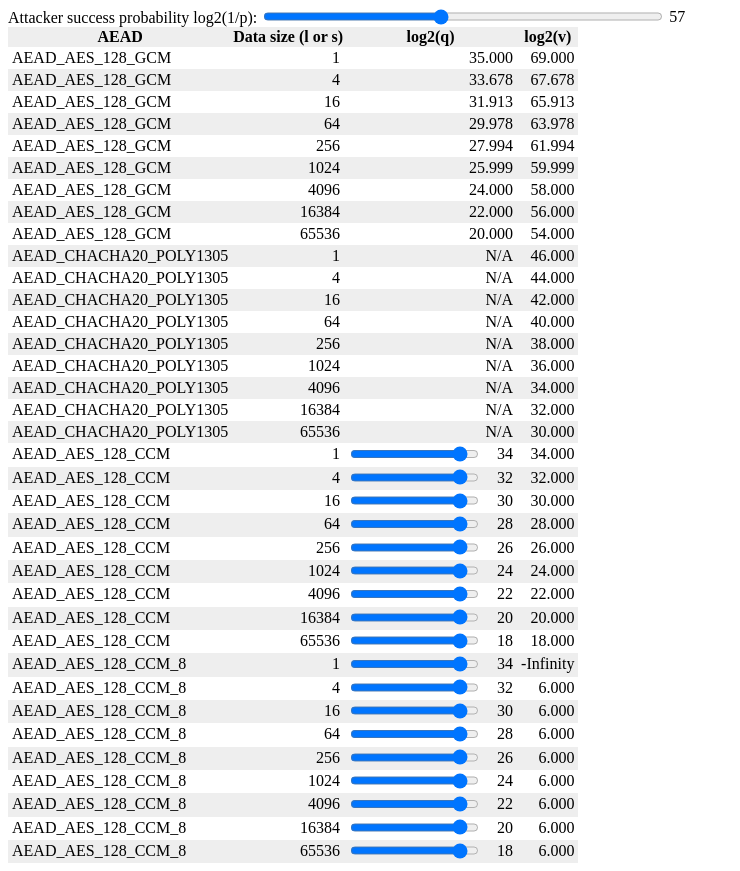
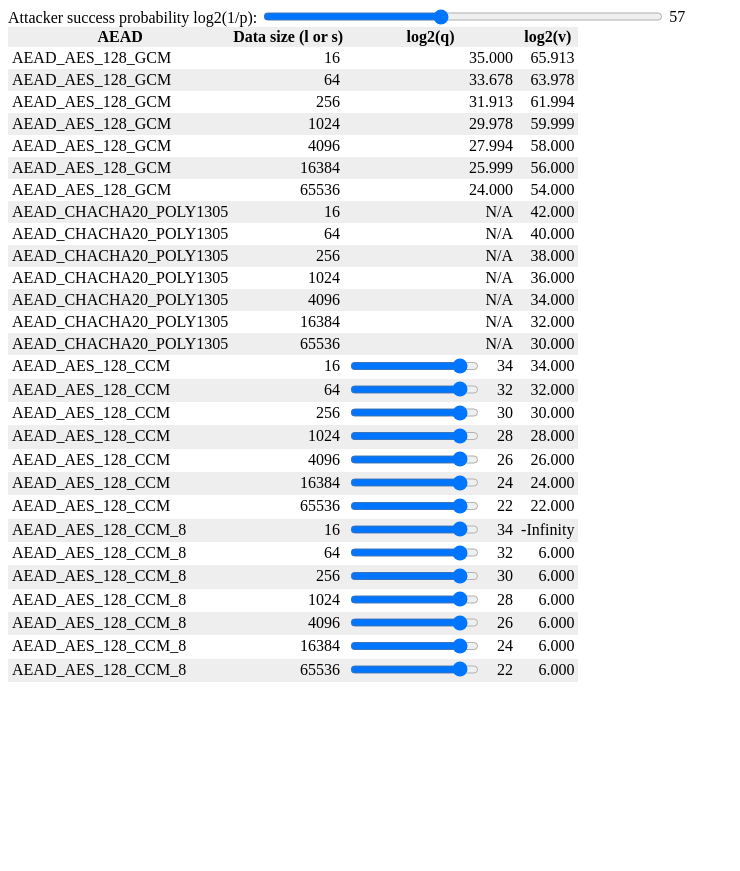
Before and after one commit to chris-wood/interactive-aead-limits, a plain HTML site: page index.html in a window 1280 px wide. Shown: the whole page, without its empty margins (0-740 px from the left). After the commit the page ends 800 px from the top, so only its background shows below. Drawn offline with Linux system fonts and the light colour scheme.

Commit message:
L is measured in blocks for block ciphers.

```diff
--- a/index.html
+++ b/index.html
@@ -138,7 +138,8 @@
 			name: "AEAD_AES_128_GCM",
 			climit: function(p, l) {
 				// q <= (p^(1/2) * 2^(129/2) - 1) / (l + 1)
-				return (Math.sqrt(p) * Math.pow(2, 129/2) - 1) / (l + 1);
+				let l_in_blocks = l / 16;
+				return (Math.sqrt(p) * Math.pow(2, 129/2) - 1) / (l_in_blocks + 1);
 			},
 			ilimit: function(p, l) {
 				// v <= (p * 2^127) / (l + 1)
@@ -159,24 +160,28 @@
 		{
 			name: "AEAD_AES_128_CCM",
 			climit: function(p, l) {
-				return ccm_climit("AEAD_AES_128_CCM", 128, p, l);
+				let l_in_blocks = l / 16;
+				return ccm_climit("AEAD_AES_128_CCM", 128, p, l_in_blocks);
 			},
 			ilimit: function(p, l) {
-				return ccm_ilimit("AEAD_AES_128_CCM", l);
+				let l_in_blocks = l / 16;
+				return ccm_ilimit("AEAD_AES_128_CCM", l_in_blocks);
 			}
 		},
 		{
 			name: "AEAD_AES_128_CCM_8",
 			climit: function(p, l) {
-				return ccm_climit("AEAD_AES_128_CCM_8", 64, p, l);
+				let l_in_blocks = l / 16;
+				return ccm_climit("AEAD_AES_128_CCM_8", 64, p, l_in_blocks);
 			},
 			ilimit: function(p, l, q) {
-				return ccm_ilimit("AEAD_AES_128_CCM_8", l);
+				let l_in_blocks = l / 16;
+				return ccm_ilimit("AEAD_AES_128_CCM_8", l_in_blocks);
 			}
 		},
 	];
 	let sizes = [];
-	for (i = 0; i <= 16; i += 2) {
+	for (i = 4; i <= 16; i += 2) {
 		sizes.push(Math.pow(2, i));
 	}
 
```
